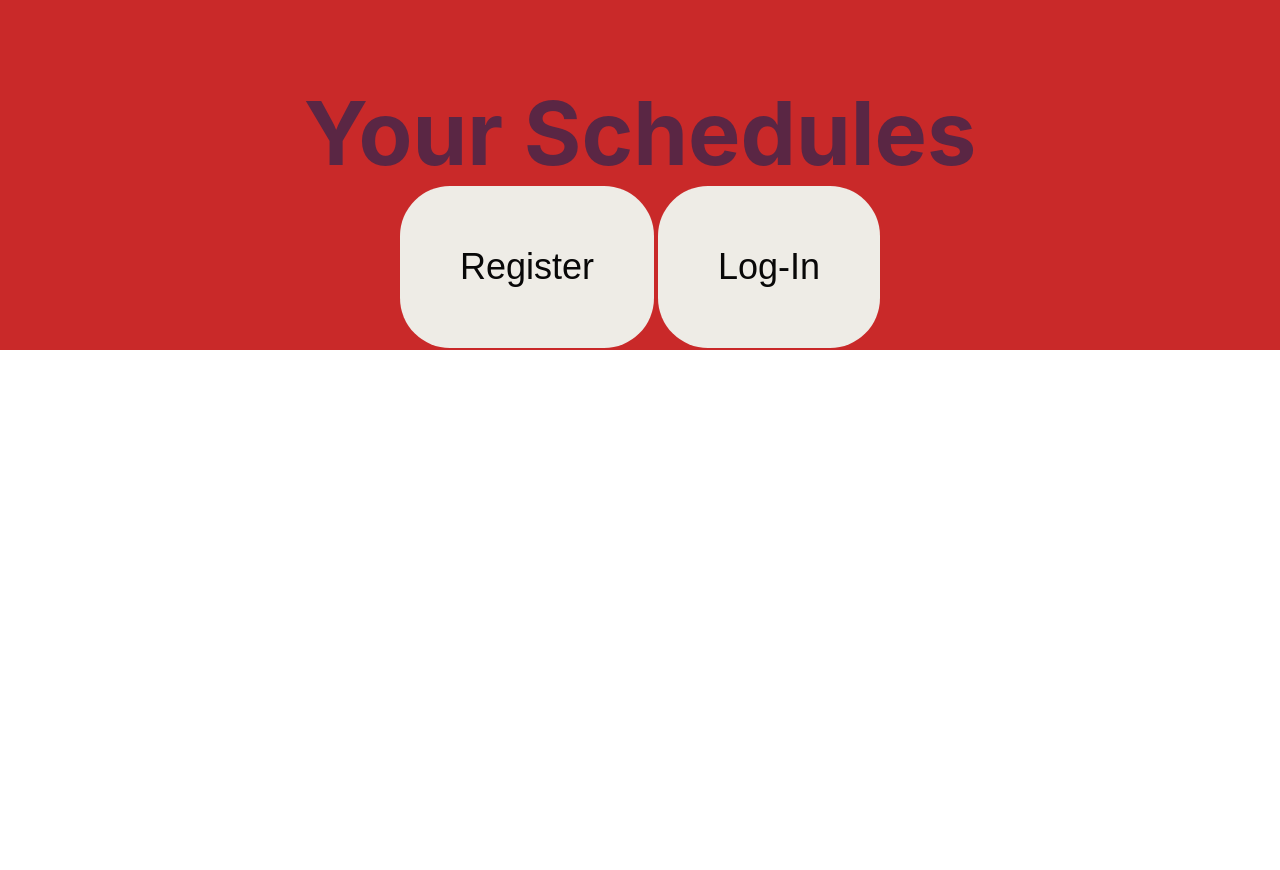
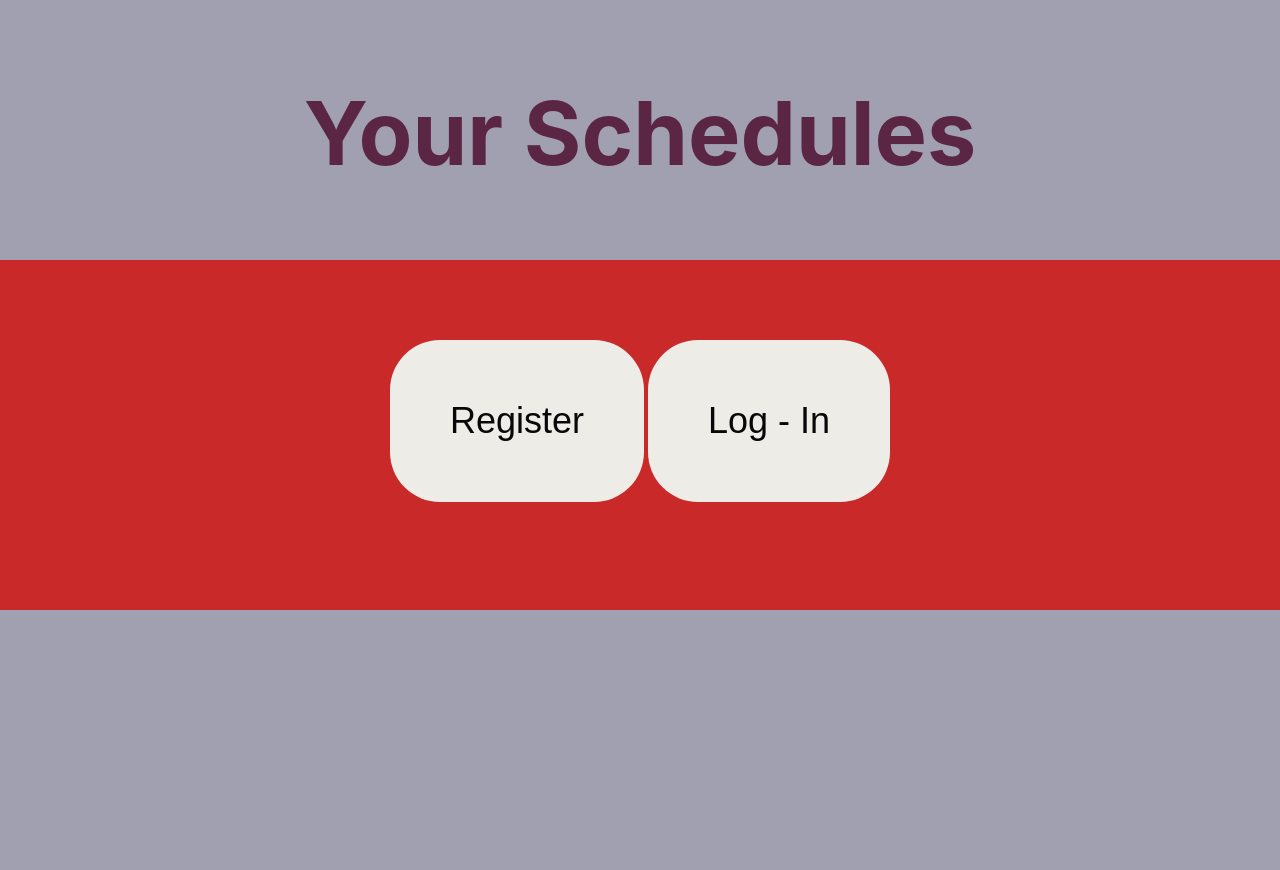
Before and after one commit to Smileygit/todoProject, a website: page public/index.html in a window 1280 px wide. Before the commit the page ends 800 px from the top, so only its background shows below. Drawn offline with Linux system fonts and the light colour scheme.

Commit message:
change html

```diff
--- a/public/index.html
+++ b/public/index.html
@@ -10,8 +10,12 @@
 
     <!----------- HTML-elements -------------->
 
+    <div class="container1">
+        <h1 id = "title">Your Schedules</h1>
+    </div>
+
     <div class="container">
-        <h1 id = "title">Your Schedules</h1>
+
 
         <div>
 
@@ -22,11 +26,13 @@
             </div>
             <div class="userlogin">
                 <form action="userlogin.html">
-                    <button id = "button2" type="submit">Log-In</button>
+                    <button id = "button2" type="submit">Log - In</button>
                 </form>
             </div>
         </div>
     </div>
+
+    <div class="container2"></div>
 
 
 
```
